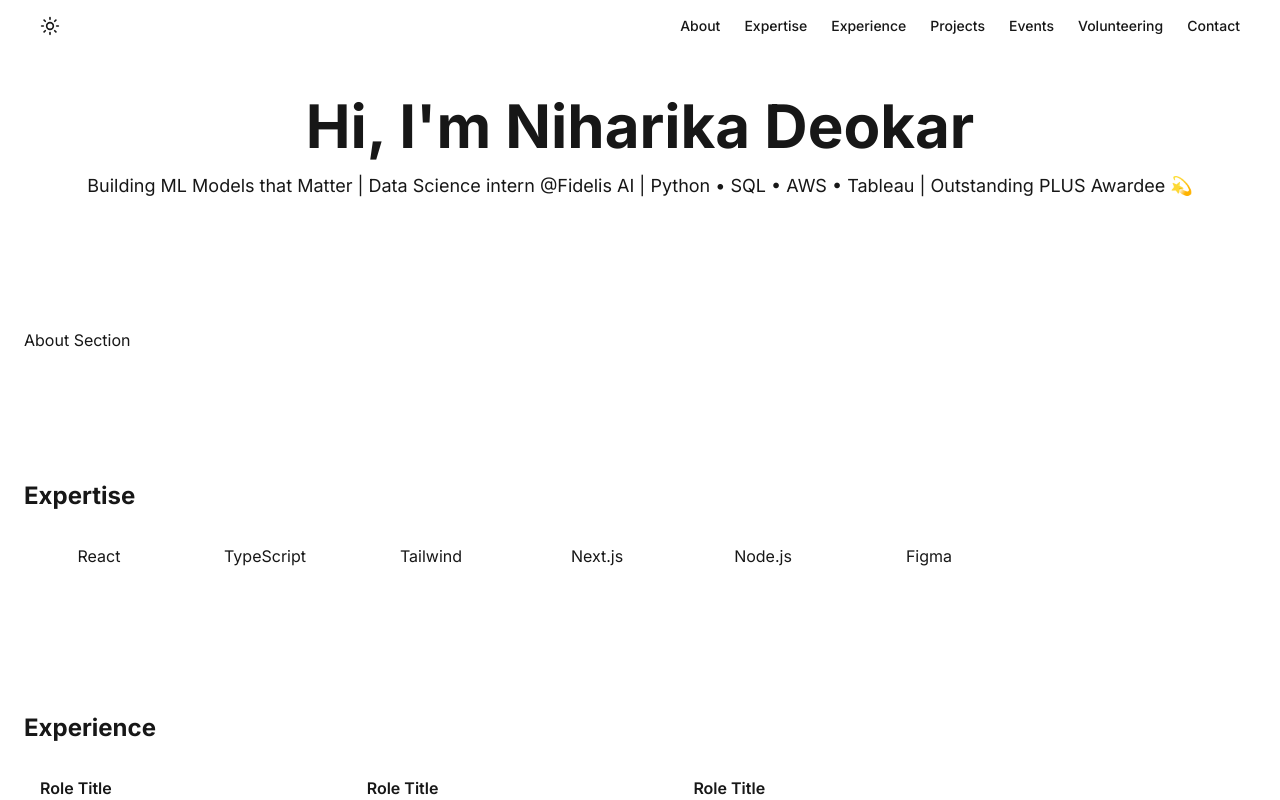
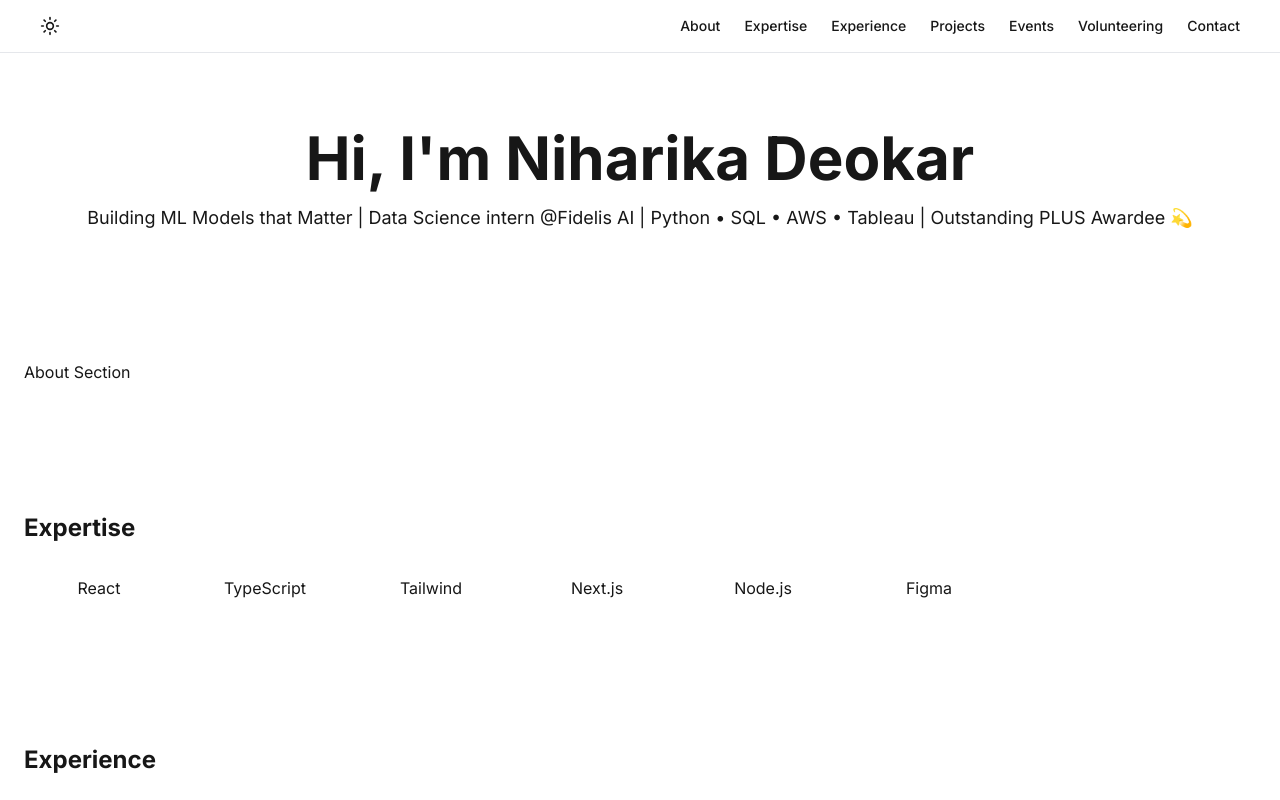
Before and after one commit to deokarniharika/niharika-portfolio, a Next.js app: page / in a window 1280 px wide. Shown: the top 800 px of the page. Built offline with nearby package versions, Linux system fonts and the light colour scheme.

Commit message:
Updated code

```diff
--- a/app/layout.tsx
+++ b/app/layout.tsx
@@ -13,7 +13,7 @@ export const metadata = {
 export default function RootLayout({ children }: { children: React.ReactNode }) {
   return (
     <html lang="en" suppressHydrationWarning>
-      <body className={`${inter.className} bg-white dark:bg-backgroundDark text-gray-800 dark:text-textDark`}>
+      <body className={`${inter.className} bg-white dark:bg-backgroundDark text-gray-800 dark:text-textDark transition-colors duration-300`}>
         <ThemeProvider>
           <Navbar />
           {children}
--- a/app/page.tsx
+++ b/app/page.tsx
@@ -9,7 +9,7 @@ import Contact from '@/components/Contact'
 
 export default function Home() {
   return (
-    <main className="pt-24 space-y-32">
+    <main className="pt-32 space-y-32">
       <Hero />
       <About />
       <Expertise />
--- a/components/Navbar.tsx
+++ b/components/Navbar.tsx
@@ -12,7 +12,7 @@ export default function Navbar() {
   useEffect(() => setMounted(true), [])
 
   return (
-    <nav className="fixed top-0 left-0 w-full bg-backgroundLight/90 dark:bg-backgroundDark/90 backdrop-blur-md z-50 flex justify-between items-center px-4 sm:px-10 py-4 text-sm">
+    <nav className="fixed top-0 left-0 w-full bg-white/90 dark:bg-backgroundDark/90 backdrop-blur-md z-50 flex justify-between items-center px-4 sm:px-10 py-4 text-sm border-b border-gray-200 dark:border-gray-700">
       <button
         onClick={() => setTheme(theme === 'light' ? 'dark' : 'light')}
         className="text-primary hover:text-secondary transition"
--- /dev/null
+++ b/styles/global.css
@@ -0,0 +1,11 @@
+@tailwind base;
+@tailwind components;
+@tailwind utilities;
+
+html {
+  scroll-behavior: smooth;
+}
+
+section[id] {
+  scroll-margin-top: 120px;
+}
```
